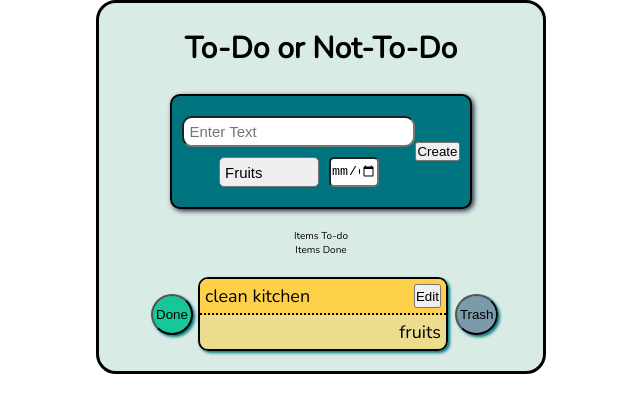
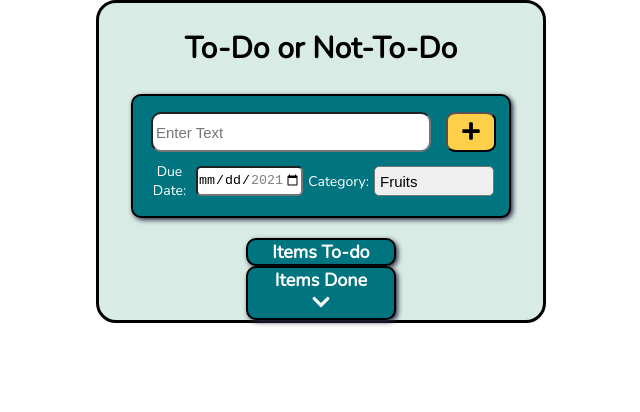
Before and after one commit to Joshchae/todolist03, a React (Create React App) app: page / in a window 1280 px wide. Shown: the top 412 px of the page, without its empty margins (319-959 px from the left). Built offline with nearby package versions, Linux system fonts and the light colour scheme.

Commit message:
Last stylings

```diff
--- a/package.json
+++ b/package.json
@@ -8,6 +8,7 @@
     "@testing-library/user-event": "^12.8.3",
     "react": "^17.0.1",
     "react-dom": "^17.0.1",
+    "react-icons": "^4.2.0",
     "react-scripts": "4.0.3",
     "react-uuid": "^1.0.2",
     "web-vitals": "^1.1.1"
--- a/src/components/Input/Input.css
+++ b/src/components/Input/Input.css
@@ -1,22 +1,37 @@
+/* .input {
+    display: flex;
+    justify-content: center;
+} */
+
 .input {
     display: flex;
+    width: 38rem;
     margin: 2rem;
-    padding: 1rem;
+    padding: 0.6rem 1rem;
     background-color: #007580;
     border: 2px solid black;
     border-radius: 10px;
     box-shadow: 2px 2px 5px #282846;
 }
 
+
 .input__inputfields {
     display: flex;
     flex-direction: column;
     align-items: center;
+    width: 100%;
 }
 
+.input__text-and-create {
+    display: flex;
+}
+
+
 .input__textfield {
+    min-width: 28rem;
     width: 100%;
-    padding: 0.5rem;
+    height: 4rem;
+    padding: 0.3rem;
     margin: 1rem;
     font-size: 1.5rem;
     border-radius: 10px;
@@ -29,32 +44,58 @@
     align-items: center;
 }
 
-.btn--create {
+.btn-round.btn--create {
     margin: 0.5rem;
-    padding: 0.8rem;
-    height: 6rem;
-    border-radius: 50%;
+    padding: 0.5rem;
+    height: 4rem;
+    background-color: #fed049;
+    border-radius: 20%;
+    font-size: 1.4rem;
+    width: 5rem;
+
 }
 
 .input__category-and-date {
     display: flex;
     margin-bottom: 1rem;
-    justify-content: center;
+    justify-content: flex-start;
+    width: 100%;
+
 }
 
 .category-select {
     appearance: none;
     display: inline-block;
-    width: 10rem;
+    width: 12rem;
     height: 3rem;
     border-radius: 5px;
     font-size: 1.5rem;
     padding: 0.5rem;
-    margin-right: 1rem;
+    margin-left: 0.5rem;
 }
 
 .due-date-select {
-    width: 5rem;
+    width: 12rem;
     border-radius: 5px;
     height: 3rem;
 }
+
+.input__select {
+    display: flex;
+    /* flex-direction: column; */
+    align-items: center;
+    justify-content: flex-start;
+}
+
+.input__select--category {
+    margin: 0 0.5rem;
+}
+
+.input__select--dueDate {
+
+}
+
+.input__label {
+    color: white;
+    font-size: 1.4rem;
+}
--- a/src/components/Input/Input.js
+++ b/src/components/Input/Input.js
@@ -1,6 +1,8 @@
 import React, { useRef } from "react";
 import uuid from "react-uuid";
 import "./Input.css";
+import {FaPlus} from 'react-icons/fa'
+import {MdCreate} from 'react-icons/md'
 
 function Input({ action, changeCategory }) {
   const inputItem = useRef(null);
@@ -29,14 +31,38 @@ function Input({ action, changeCategory }) {
   return (
     <div className="input">
         <div className="input__inputfields">
+          <div className="input__text-and-create">
             <input
                 className="input__textfield"
                 type="text"
                 placeholder="Enter Text"
-          ref={inputItem}
-        />
+                ref={inputItem}/>
+
+            <div className="input__create-button">
+                <button className="btn btn--create btn-round" onClick={onClick} type="button">
+                {/* <MdCreate size={20}/> */}
+                <FaPlus size={20}/>
+                </button>
+            </div>
+          </div>
+
           <div className="input__category-and-date">
+           <div className="input__select--duedate input__select">
+              <label htmlFor="dueDate" className='input__label'>Due Date:</label>
+              <input
+                id='dueDate'
+                type="date"
+                ref={dateItem}
+                className="due-date-select"
+                min="2021-01-01"
+                max="2021-12-31">
+              </input>
+            </div>
+
+            <div className="input__select--category input__select">
+              <label htmlFor="category" className="input__label">Category:</label>
               <select
+                id="category"
                 onChange={onCategoryChange}
                 className="category-select"
                 ref={category}
@@ -45,19 +71,9 @@ function Input({ action, changeCategory }) {
                 <option value="kitchen">Kitchen</option>
                 <option value="vegetable">Vegetables</option>
               </select>
-          <input
-            type="date"
-            ref={dateItem}
-            className="due-date-select"
-            min="2021-01-01"
-            max="2021-12-31"
-          ></input>
             </div>
+
           </div>
-      <div className="input__create-button">
-        <button className="btn btn--creates" onClick={onClick} type="button">
-          Create
-        </button>
         </div>
     </div>
   );
--- a/src/components/ToDoItem/ToDoItem.css
+++ b/src/components/ToDoItem/ToDoItem.css
@@ -5,8 +5,12 @@
     font-size: 1.8rem;
 }
 
+.todoitem__content:hover {
+    transform: translateY(-2px);
+    cursor: pointer;
+}
+
 .todoitem__button {
-    width: 20%;
     display: flex;
     align-items: center;
 }
@@ -16,32 +20,37 @@
     padding: 0.3rem;
     height: 4.1rem;
     border-radius: 50%;
+    outline: none;
+    cursor: pointer;
+}
+
+.btn-round:hover {
+    transform: translateY(-2px);
+    box-shadow: 2px 2px 5px #007580;
+}
+
+.btn-round:active {
+    transform: translateY(2px);
 }
 
 .btn-round--done {
     background-color: #16c79a;
     box-shadow: 2px 2px 3px #007580;
-}
-
-.btn-round--done:active {
-    transform: translateY(4px);
+    margin-left: 0.7rem;
+    width: 4rem;
 }
 
 .btn-round--trash {
     background-color: #19456b7c;
     box-shadow: 2px 2px 3px #007580;
     margin-left: 0.7rem;
-}
-
-.btn-round--trash:hover {
-
-   transform:scale(1.25);
+    width: 4rem;
 }
 
 .todoitem__content {
     display: flex;
     flex-direction: column;
-    width: 25rem;
+    width: 27rem;
     border: 2px solid black;
     border-radius: 10px;
     box-shadow: 2px 2px 3px #007580;
@@ -79,7 +88,6 @@
 /* INTERACTIVE FEATURES */
 
 /* Memo Field */
-
 .memo {
     display: none;
 }
@@ -87,3 +95,64 @@
 .memo-active {
     display: block;
 }
+
+
+/* Edit mode */
+.editmode__content {
+    display: flex;
+    flex-direction: column;
+    width: 27rem;
+    border: 2px solid black;
+    border-radius: 10px;
+    box-shadow: 2px 2px 3px #007580;
+    overflow: hidden;
+}
+
+
+.editmode__content:hover {
+    transform: translateY(-2px);
+    cursor: pointer;
+}
+
+.editmode__text-and-buttons {
+    display: flex;
+    justify-content: space-between;
+    align-items: center;
+    padding: 0.5rem;
+    border-bottom: 2px dotted black;
+    background-color: #fed049;
+}
+
+.editmode__textfield {
+    width: 100%;
+    height: 3rem;
+}
+
+.editmode__button-icon {
+    margin: 0.2rem;
+}
+
+.btn-round:hover {
+    transform: translateY(-2px);
+    box-shadow: 2px 2px 5px #007580;
+}
+
+.btn-round:active {
+    transform: translateY(2px);
+}
+
+
+.editmode__date-category {
+    display: flex;
+    justify-content: space-between;
+    padding: 0.5rem;
+    background-color: #fed1498e;
+}
+
+.doneItem {
+
+}
+
+.doneItem-hidden {
+    display: none;
+}
--- a/src/components/ToDoItem/ToDoItem.js
+++ b/src/components/ToDoItem/ToDoItem.js
@@ -2,6 +2,8 @@ import React, { useState } from "react";
 import EditMode from "./EditMode";
 import "./ToDoItem.css";
 import ViewMode from "./ViewMode";
+import {BsTrash} from 'react-icons/bs';
+import {IoMdDoneAll} from 'react-icons/io';
 
 // Edit Button: use State for toggling edit view. use State also for editing content.
 
@@ -40,7 +42,7 @@ function ToDoItem({ itemContent, updateItems, onDelete, changeCategory }) {
     <div className="todoitem">
       <div className="todoitem__button">
         <button className="btn-round btn-round--done" onClick={toggleDone}>
-          Done
+          <IoMdDoneAll size={20}/>
         </button>
         {/* cross out the item */}
       </div>
@@ -50,9 +52,8 @@ function ToDoItem({ itemContent, updateItems, onDelete, changeCategory }) {
           className="btn-round btn-round--trash"
           onClick={() => {
             onDelete(itemContent.id);
-          }}
-        >
-          Trash
+          }}>
+          <BsTrash size={20}/>
         </button>
       </div>
     </div>
--- a/src/components/ToDoItem/ViewMode.js
+++ b/src/components/ToDoItem/ViewMode.js
@@ -4,13 +4,13 @@ import './ToDoItem.css'
 function ViewMode({ itemContent, toggleEdit }) {
   return (
     <div>
-      <div className="todoitem__content">
+      <div className="todoitem__content" onClick={toggleEdit}>
         <div className="todoitem__text-and-buttons">
           <p className="todoitem__text">{itemContent.task}</p>
           <div className="todoitem__buttons">
-            <button className="btn btn--edit" onClick={toggleEdit}>
+            {/* <button className="btn btn--edit" >
               Edit
-            </button>
+            </button> */}
             {/* edit the text of item */}
           </div>
         </div>
--- a/src/components/ToDoList/ToDoList.css
+++ b/src/components/ToDoList/ToDoList.css
@@ -2,9 +2,28 @@
     display: flex;
     flex-direction: column;
     width: 100%;
-    max-width: 350px;
+    max-width: 380px;
 }
 
-.to-do-list__todoitems {
+.doneItem-hidden {
+    display: none;
+}
 
+.to-do-list__headline {
+   font-size: 1.8rem;
+   background-color: #007580;
+   border: 2px solid #000000;
+   border-radius: 10px;
+   box-shadow: 2px 2px 5px #282846;
+   color: white;
+   width: 150px;
+   display: inline-block;
 }
+
+.to-do-list__done-items {
+    display: flex;
+}
+
+.to-do-list__done-items__headline {
+    font-size: 1.8rem;
+}
--- a/src/components/ToDoList/ToDoList.js
+++ b/src/components/ToDoList/ToDoList.js
@@ -1,15 +1,22 @@
-import React from "react";
+import React, { useState } from "react";
 import ToDoItem from "../ToDoItem/ToDoItem";
 import "./ToDoList.css";
+import {FaChevronDown} from 'react-icons/fa'
 
 function ToDoList({ items, updateItems, category, onDelete, changeCategory }) {
   // iterate thorugh every item and check if its category is the selected category
+
+  const [doneItems, setDoneItems] = useState('doneItem-hidden')
+
+  // doneitems have two css classes: first one is the basic one, second one has 'display: none'
+  const toggleDone = () => { doneItems === '' ? setDoneItems('doneItem-hidden') : setDoneItems('')};
+
   const filteredList = items.filter((item) => item.category === category);
 
   return (
     <div className="to-do-list">
       <div className="to-do-list__items">
-        <p>Items To-do</p>
+        <h2 className="to-do-list__headline">Items To-do</h2>
         {filteredList.map((item, index) =>
           item.done ? (
             ""
@@ -24,9 +31,9 @@ function ToDoList({ items, updateItems, category, onDelete, changeCategory }) {
           )
         )}
       </div>
-      <div className="done-items">
-        <p>Items Done</p>
-        <div>
+      <div className="to-do-list__items">
+        <h2 className="to-do-list__headline" onClick={toggleDone}>Items Done<br /><FaChevronDown size={20}/></h2>
+        <div className={doneItems}>
           {filteredList.map((item, index) =>
             item.done ? (
               <ToDoItem
@@ -35,6 +42,7 @@ function ToDoList({ items, updateItems, category, onDelete, changeCategory }) {
                 updateItems={updateItems}
                 onDelete={onDelete}
                 changeCategory={changeCategory}
+
               />
             ) : (
               ""
```
Also changed, not shown: src/components/ToDoItem/EditMode.js (+15 -13 lines), 1 other file (tests, documents, lock files or other folders). Lines whose indentation alone changed are shown as unchanged.
